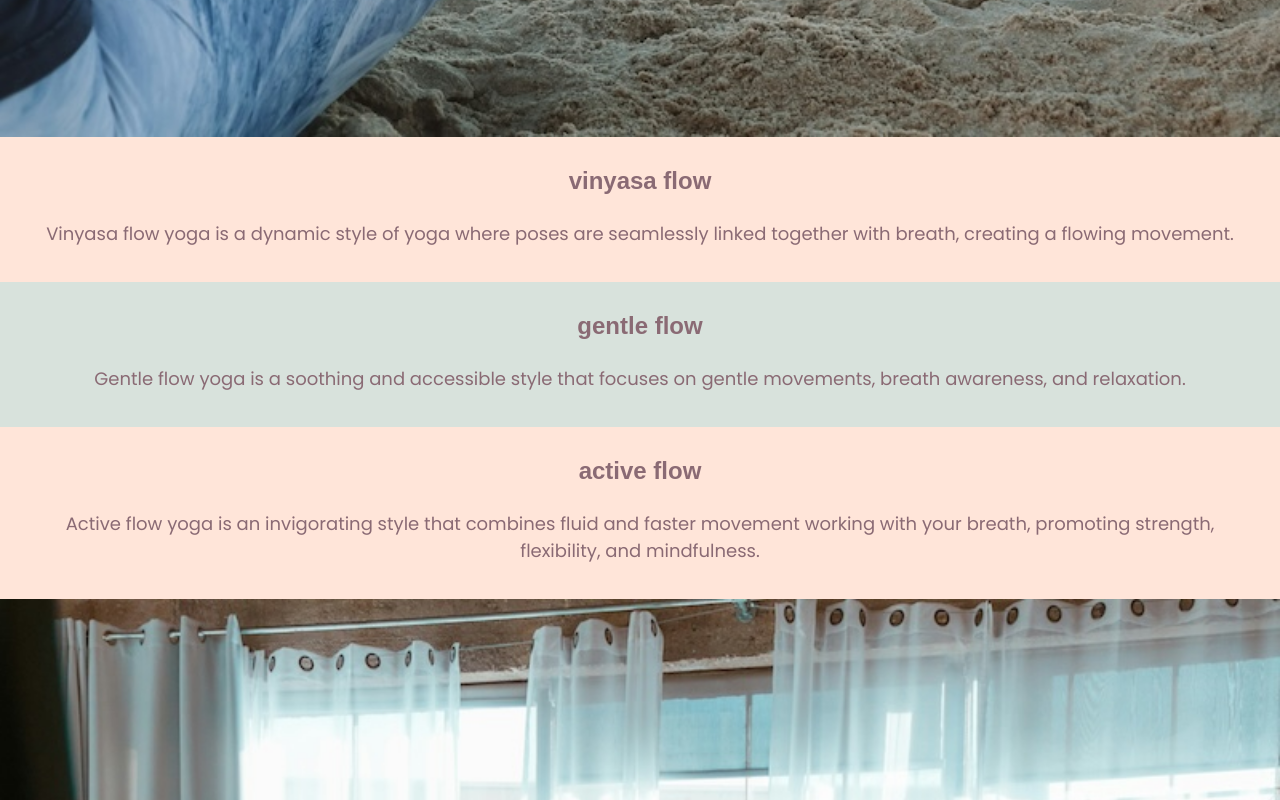
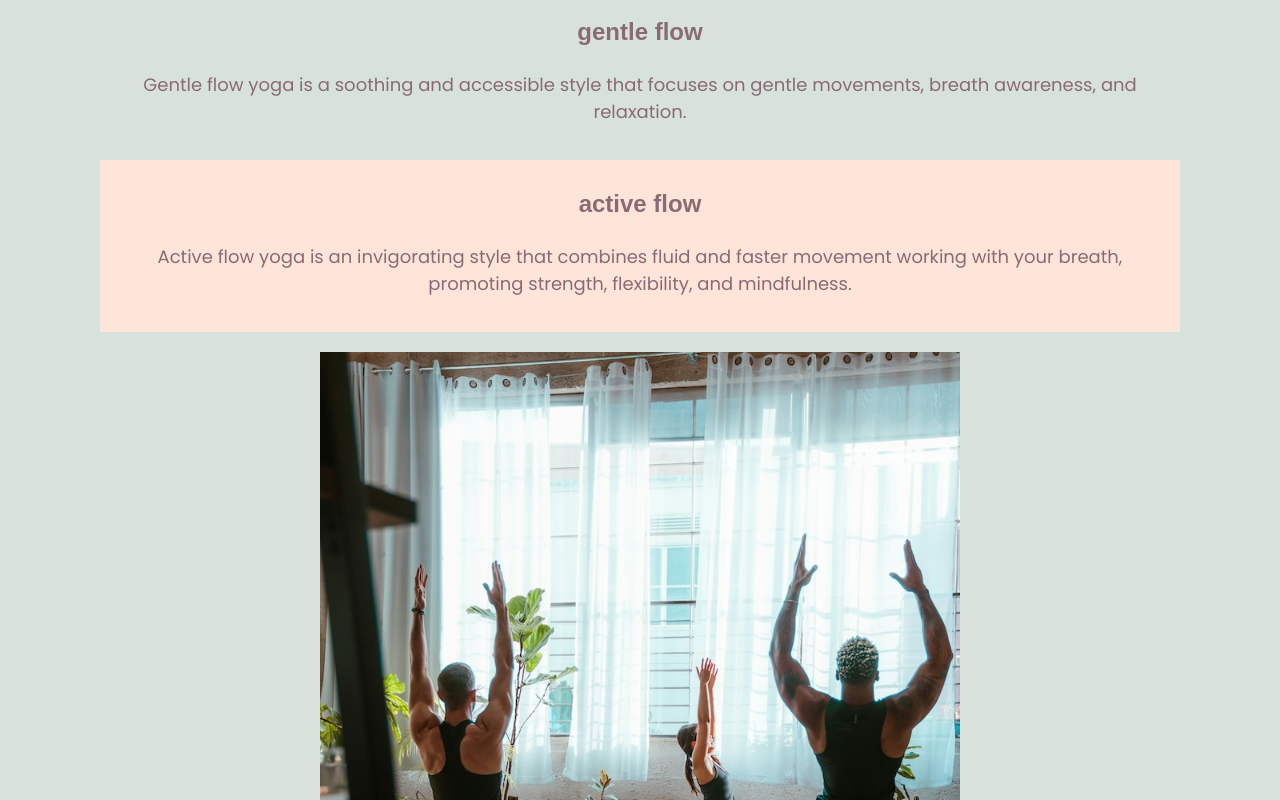
Before and after one commit to Brogandaisy/brighton-beach-yoga, a plain HTML site: page classes.html in a window 1280 px wide. Shown: the part 1320-2120 px from the top of the page. Drawn offline with Linux system fonts and the light colour scheme.

Commit message:
Added class styling for screens larger than 768px to remove images, and adjust text formatting

```diff
--- a/assets/css/style.css
+++ b/assets/css/style.css
@@ -575,6 +575,7 @@ p {
     .gentle-img {
         display: none;
     }
+
     .vinyasa-img {
         display: none;
     }
@@ -712,8 +713,37 @@ p {
         color: #8A6A74;
     }
 
+    /* Class Styles / Classes Page */
+
+    #vinyasa  {
+        width: 900px;
+    }
+    #active  {
+        width: 900px;
+    }
+    #gentle  {
+        width: 900px;
+    }
+
     #studio-images img {
         column-count: 2;
+    }
+
+    .class-img {
+        display: block;
+        margin-left: auto;
+        margin-right: auto;
+        width: 60%;
+        padding-bottom: 20px;
+    }
+
+    .active-img {
+        display: block;
+        margin-left: auto;
+        margin-right: auto;
+        width: 50%;
+        padding-top: 20px;
+        padding-bottom: 20px;
     }
 }
 
@@ -752,10 +782,22 @@ p {
     }
 
     /* Main Section / Classes Pages */
-#main-pages-info {
-    max-width: fit-content;
-    margin-left: auto;
-    margin-right: auto;
-}
+    #main-pages-info {
+        max-width: fit-content;
+        margin-left: auto;
+        margin-right: auto;
+    }
+
+     /* Class Styles / Classes Page */
+
+     #vinyasa  {
+        width: 1080px;
+    }
+    #active  {
+        width: 1080px;
+    }
+    #gentle  {
+        width: 1080px;
+    }
 
 }
```
